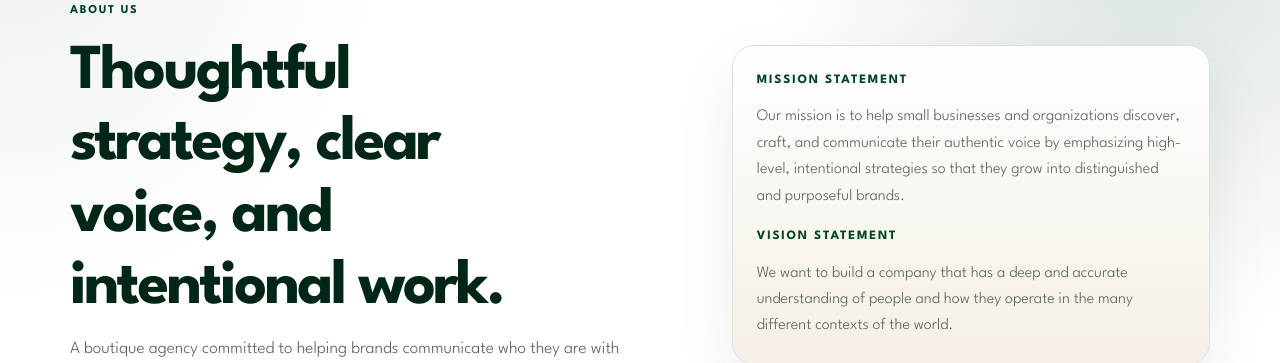
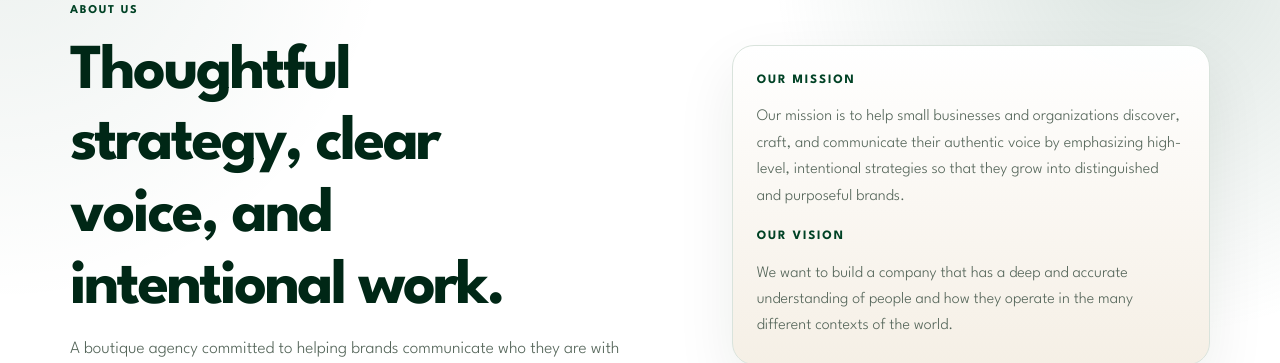
Before and after one commit to patgratt/kanosGroup, a React (Vite) app: page /about in a window 1280 px wide. Shown: the part 168-531 px from the top of the page. Built offline with nearby package versions, Linux system fonts and the light colour scheme.

Commit message:
stack our mission our vision

```diff
--- a/src/pages/AboutPage.jsx
+++ b/src/pages/AboutPage.jsx
@@ -12,13 +12,13 @@ export default function AboutPage() {
             </p>
           </div>
           <div className="about-hero-card">
-            <p className="statement-label">Mission Statement</p>
+            <p className="statement-label">Our Mission</p>
             <p>
               Our mission is to help small businesses and organizations discover, craft, and communicate
               their authentic voice by emphasizing high-level, intentional strategies so that they grow
               into distinguished and purposeful brands.
             </p>
-            <p className="statement-label">Vision Statement</p>
+            <p className="statement-label">Our Vision</p>
             <p>
               We want to build a company that has a deep and accurate understanding of people and how they
               operate in the many different contexts of the world.
--- a/styles.css
+++ b/styles.css
@@ -646,7 +646,7 @@ b {
 
 .mission-grid {
   display: grid;
-  grid-template-columns: 1fr 1.2fr;
+  grid-template-columns: 1fr;
   gap: 1.25rem;
 }
 
```
